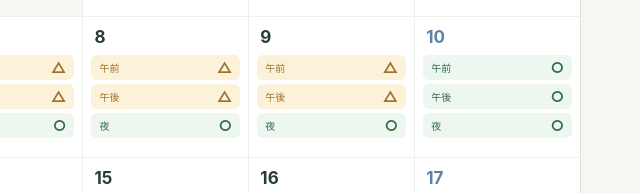
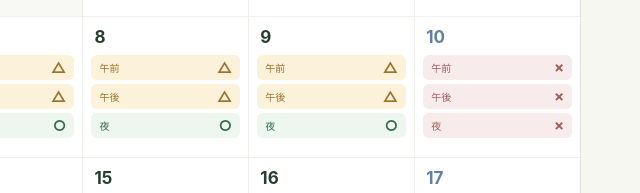
Before and after one commit to minoru-s/availability-calendar, a plain HTML site: page index.html in a window 1280 px wide. Shown: the part 865-1058 px from the top of the page, 640-1280 px from the left. Drawn offline with Linux system fonts and the light colour scheme.

Commit message:
Block October 10 all day

```diff
--- a/data.js
+++ b/data.js
@@ -14,6 +14,7 @@ window.availabilityData = {
     "2026-09-28": { am: "busy", pm: "busy" },
     "2026-09-29": { am: "busy", pm: "busy", night: "busy" },
     "2026-09-30": { pm: "busy" },
+    "2026-10-10": { am: "busy", pm: "busy", night: "busy" },
     "2026-10-11": { am: "tentative", pm: "busy" },
     "2026-10-14": { am: "tentative" },
     "2026-10-16": { am: "busy" }
--- a/index.html
+++ b/index.html
@@ -8,7 +8,7 @@
   <title>空き状況</title>
   <link rel="icon" type="image/svg+xml" href="./favicon.svg">
   <link rel="stylesheet" href="./styles.css?v=20260925-owner-layout">
-  <script src="./data.js?v=20260925-oct11-am" defer></script>
+  <script src="./data.js?v=20260925-oct10-all" defer></script>
   <script src="./app.js" defer></script>
 </head>
 <body>
```
